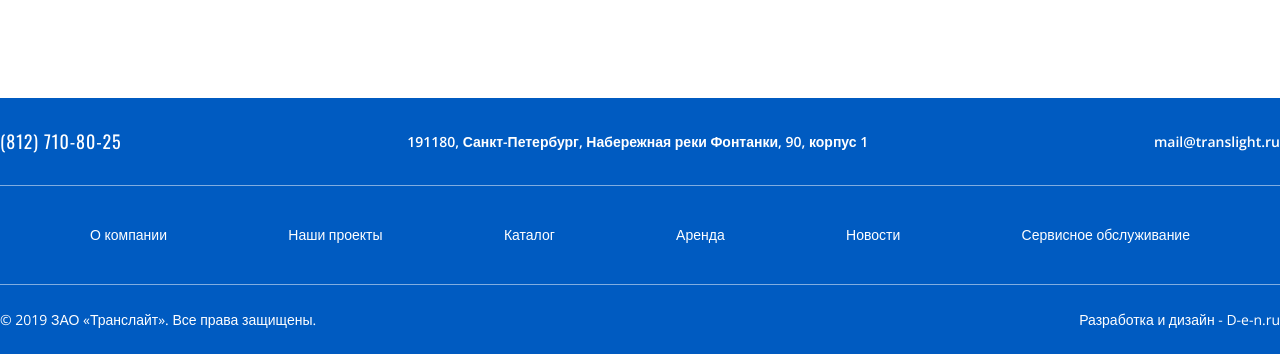
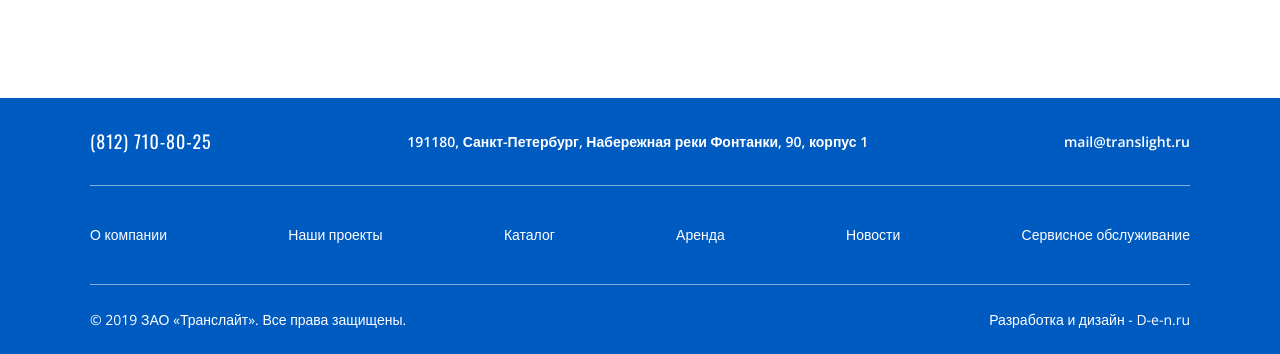
Before and after one commit to LinaCor/lending-lighting-equipment, a plain HTML site: page index.html in a window 1280 px wide. Shown: the part 3033-3387 px from the top of the page. Drawn offline with nearby package versions, Linux system fonts and the light colour scheme.

Commit message:
change style

```diff
--- a/css/style.css
+++ b/css/style.css
@@ -641,7 +641,7 @@ footer {
   background-color: #005BC1;
 }
 
-.footer__container {
+.footer {
   max-width: 1100px;
   margin-left: auto;
   margin-right: auto;
```
